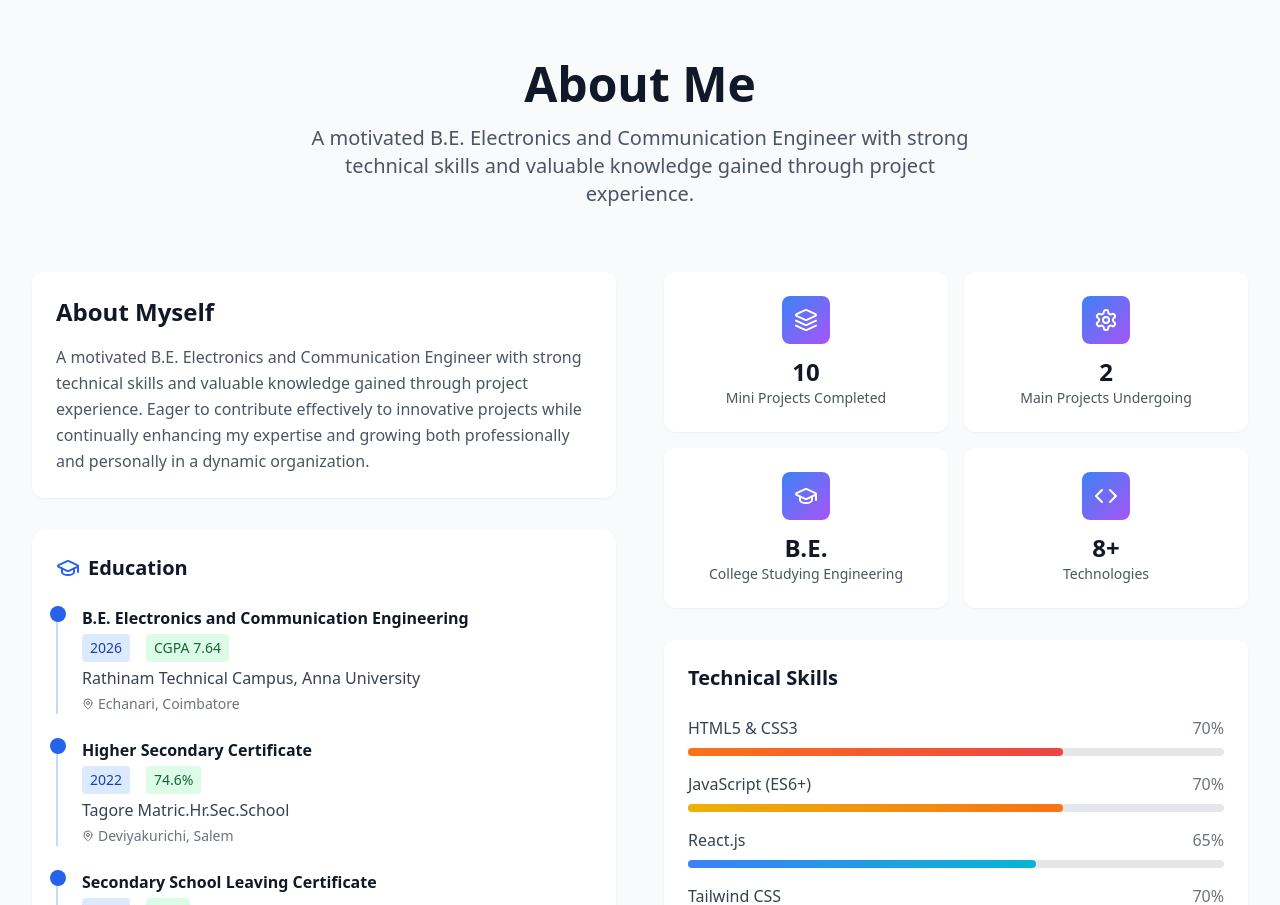
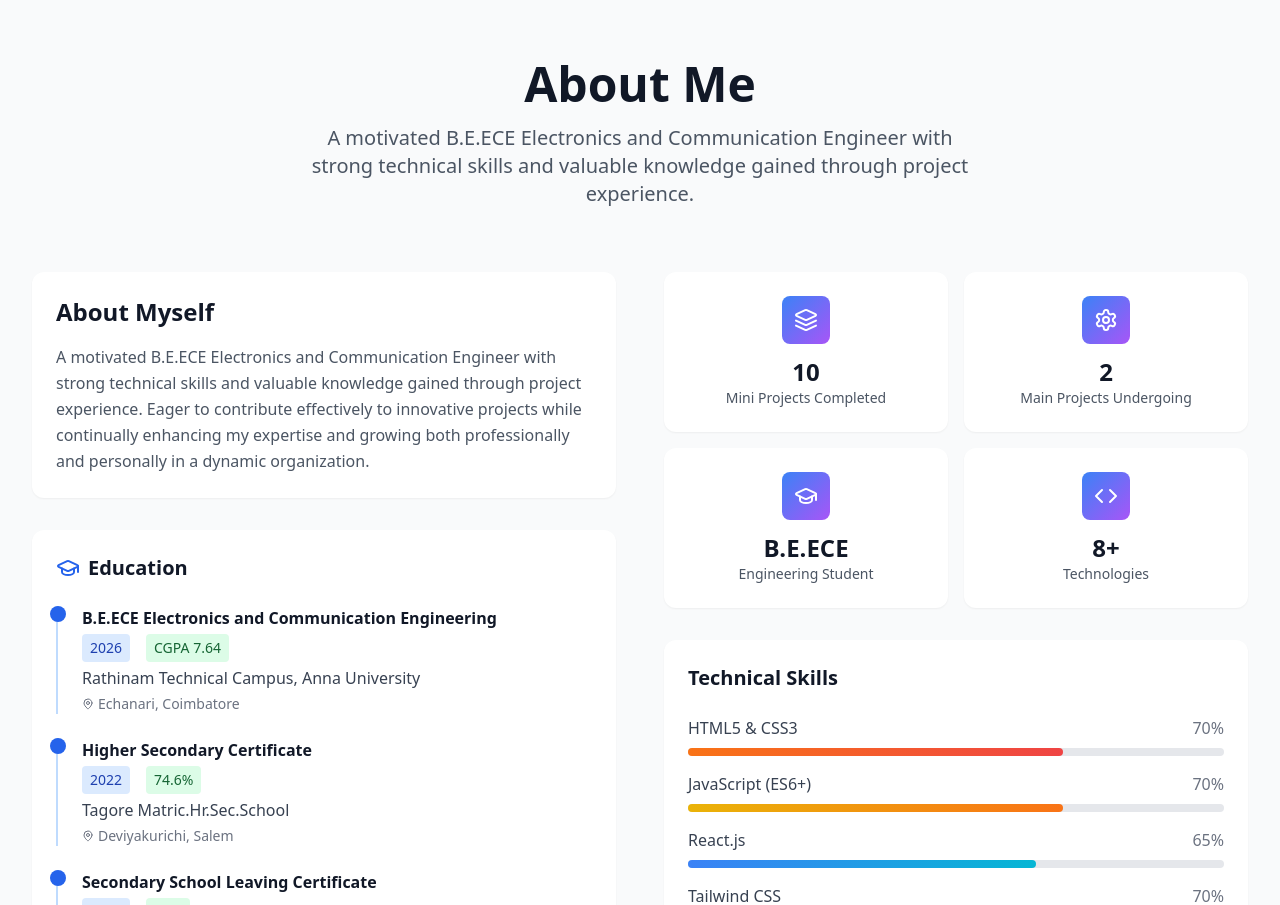
Before and after one commit to Senthamizh-001/My_Portfolio, a React (Vite) app: page / in a window 1280 px wide. Shown: the part 820-1725 px from the top of the page. Built offline with nearby package versions, Linux system fonts and the light colour scheme.

Commit message:
Update education information

```diff
--- a/src/components/About.tsx
+++ b/src/components/About.tsx
@@ -16,7 +16,7 @@ const About: React.FC = () => {
   const stats = [
     { icon: Layers, value: '10', label: 'Mini Projects Completed' },
     { icon: Settings, value: '2', label: 'Main Projects Undergoing' },
-    { icon: GraduationCap, value: 'B.E.', label: 'College Studying Engineering' },
+    { icon: GraduationCap, value: 'B.E.ECE', label: 'Engineering Student' },
     { icon: Code, value: '8+', label: 'Technologies' },
   ];
 
@@ -33,7 +33,7 @@ const About: React.FC = () => {
 
   const education = [
     {
-      degree: 'B.E. Electronics and Communication Engineering',
+      degree: 'B.E.ECE Electronics and Communication Engineering',
       year: '2026',
       grade: 'CGPA 7.64',
       institution: 'Rathinam Technical Campus, Anna University',
@@ -65,7 +65,7 @@ const About: React.FC = () => {
               About Me
             </h2>
             <p className="text-xl text-gray-600 max-w-2xl mx-auto">
-              A motivated B.E. Electronics and Communication Engineer with strong technical skills and valuable knowledge gained through project experience.
+              A motivated B.E.ECE Electronics and Communication Engineer with strong technical skills and valuable knowledge gained through project experience.
             </p>
           </div>
 
@@ -78,7 +78,7 @@ const About: React.FC = () => {
                   About Myself
                 </h3>
                 <p className="text-gray-600 leading-relaxed">
-                  A motivated B.E. Electronics and Communication Engineer with strong technical skills and valuable
+                  A motivated B.E.ECE Electronics and Communication Engineer with strong technical skills and valuable
                   knowledge gained through project experience. Eager to contribute effectively to innovative projects
                   while continually enhancing my expertise and growing both professionally and personally in a
                   dynamic organization.
```
